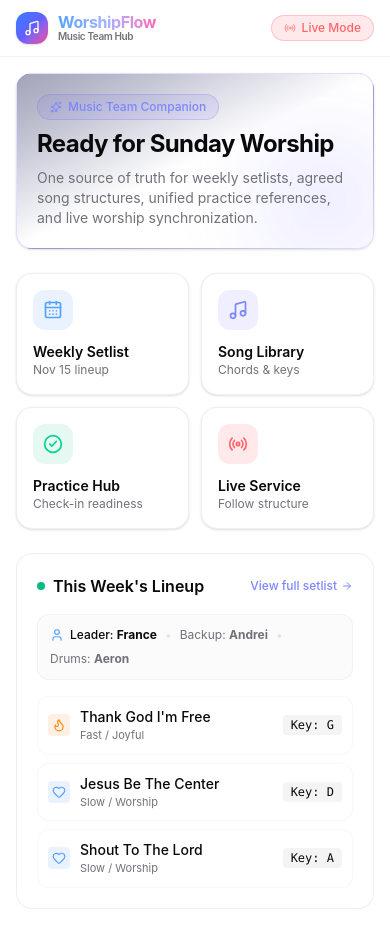
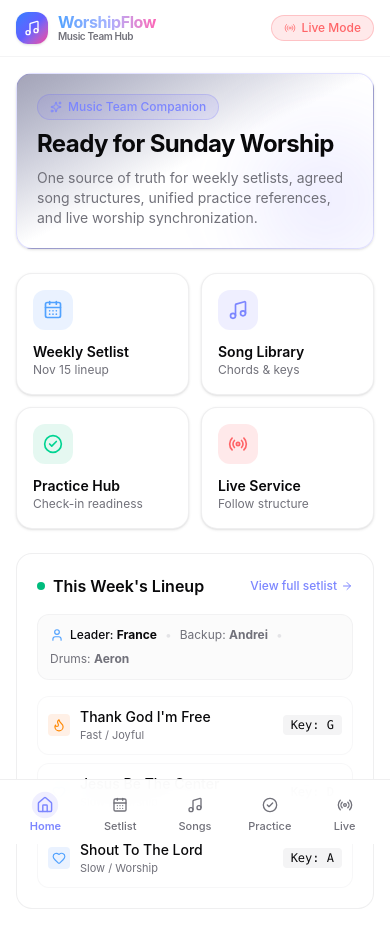
Before and after one commit to aeronautic005/WorshipFlow-Music-Application, a Next.js app: page / in a window 390 px wide. Shown: the top 948 px of the page. Built offline with nearby package versions, Linux system fonts and the light colour scheme.

Commit message:
ui: build bottom navigation bar for mobile

```diff
--- a/src/components/layout/app-shell.tsx
+++ b/src/components/layout/app-shell.tsx
@@ -1,4 +1,5 @@
 import { Header } from "./header"
+import { BottomNav } from "./bottom-nav"
 
 interface AppShellProps {
   children: React.ReactNode
@@ -8,9 +9,10 @@ export function AppShell({ children }: AppShellProps) {
   return (
     <div className="relative min-h-screen flex flex-col bg-background text-foreground antialiased selection:bg-indigo-500/20 selection:text-indigo-300">
       <Header />
-      <main className="flex-1 pb-20 sm:pb-8 max-w-5xl w-full mx-auto px-4 sm:px-6 pt-4">
+      <main className="flex-1 pb-24 sm:pb-8 max-w-5xl w-full mx-auto px-4 sm:px-6 pt-4">
         {children}
       </main>
+      <BottomNav />
     </div>
   )
 }
--- /dev/null
+++ b/src/components/layout/bottom-nav.tsx
@@ -0,0 +1,75 @@
+"use client"
+
+import Link from "next/link"
+import { usePathname } from "next/navigation"
+import { Home, CalendarDays, Music, CheckCircle2, Radio } from "lucide-react"
+import { cn } from "@/lib/utils"
+
+const NAV_ITEMS = [
+  {
+    name: "Home",
+    href: "/",
+    icon: Home,
+  },
+  {
+    name: "Setlist",
+    href: "/setlists",
+    icon: CalendarDays,
+  },
+  {
+    name: "Songs",
+    href: "/songs",
+    icon: Music,
+  },
+  {
+    name: "Practice",
+    href: "/practice",
+    icon: CheckCircle2,
+  },
+  {
+    name: "Live",
+    href: "/perform",
+    icon: Radio,
+    highlight: true,
+  },
+]
+
+export function BottomNav() {
+  const pathname = usePathname()
+
+  return (
+    <nav className="fixed bottom-0 left-0 right-0 z-40 sm:hidden border-t border-border/60 bg-background/95 backdrop-blur-lg pb-safe">
+      <div className="flex h-16 items-center justify-around px-2">
+        {NAV_ITEMS.map((item) => {
+          const Icon = item.icon
+          const isActive = pathname === item.href || (item.href !== "/" && pathname.startsWith(item.href))
+
+          return (
+            <Link
+              key={item.href}
+              href={item.href}
+              className={cn(
+                "flex flex-col items-center justify-center flex-1 h-full py-1 text-[11px] font-medium transition-colors gap-1",
+                isActive
+                  ? item.highlight
+                    ? "text-red-400 font-semibold"
+                    : "text-indigo-400 font-semibold"
+                  : "text-muted-foreground hover:text-foreground"
+              )}
+            >
+              <div
+                className={cn(
+                  "p-1 rounded-lg transition-transform",
+                  isActive && (item.highlight ? "bg-red-500/10 scale-110" : "bg-indigo-500/10 scale-110")
+                )}
+              >
+                <Icon className={cn("h-4 w-4", item.highlight && isActive && "animate-pulse")} />
+              </div>
+              <span className="leading-none">{item.name}</span>
+            </Link>
+          )
+        })}
+      </div>
+    </nav>
+  )
+}
```
